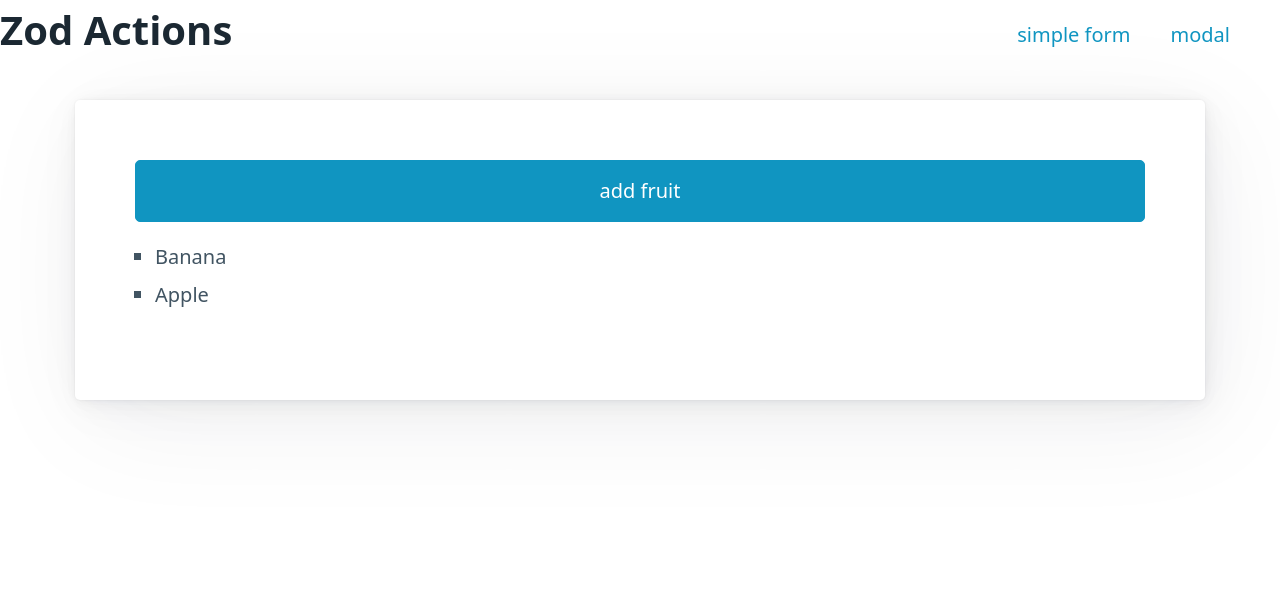
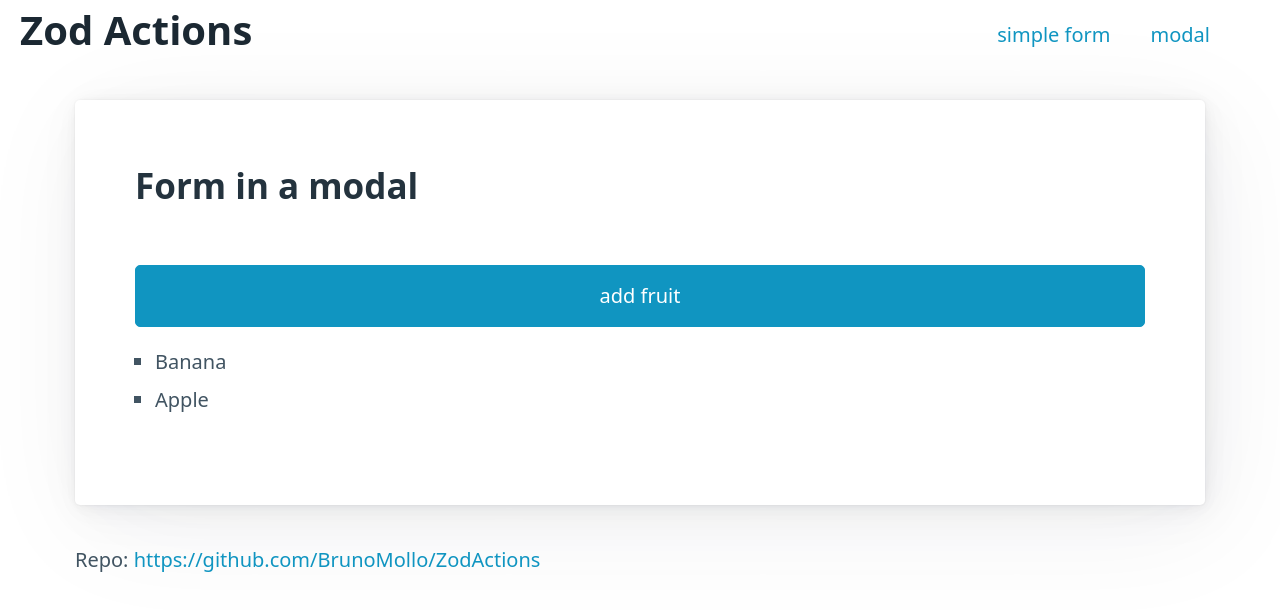
Before and after one commit to BrunoMollo/ZodActions, a SvelteKit app: page /modal in a window 1280 px wide. Shown: the top 610 px of the page. Built offline with nearby package versions, Linux system fonts and the light colour scheme.

Commit message:
small estetic fixes

```diff
--- a/src/routes/+layout.svelte
+++ b/src/routes/+layout.svelte
@@ -12,25 +12,25 @@
 <main>
 	<slot />
 </main>
+<footer class="container">
+	Repo: <a href="https://github.com/BrunoMollo/ZodActions">
+		https://github.com/BrunoMollo/ZodActions</a
+	>
+</footer>
 
 <style>
 	nav {
+		padding-left: 1rem;
 		height: 3rem;
 		display: flex;
 		flex-direction: row;
 		justify-items: center;
 	}
 	.links {
+		margin: 1rem;
 		display: flex;
 		flex-direction: row;
 		gap: 2rem;
-		justify-items: end;
-		align-items: end;
-		padding-bottom: 1rem;
 		padding-right: 2.5rem;
 	}
-
-	.links a {
-		height: 2rem;
-	}
 </style>
--- a/src/routes/modal/+page.svelte
+++ b/src/routes/modal/+page.svelte
@@ -13,6 +13,7 @@
 </script>
 
 <article class="container">
+	<h2>Form in a modal</h2>
 	<dialog bind:this={dialog}>
 		<article>
 			<h3>New Fruit</h3>
@@ -32,7 +33,7 @@
 				use:cleanErrorOnInput
 				on:submitDone={() => dialog.close()}
 			>
-				<input type="text" name="name" placeholder="Fruit name" />
+				<input type="text" name="name" placeholder="Fruit name" required />
 				<button type="submit" aria-busy={$state.loading}>Add</button>
 			</form>
 			<button on:click={() => dialog.close()} class="secondary">Close</button>
--- a/src/routes/simple-form/+page.svelte
+++ b/src/routes/simple-form/+page.svelte
@@ -11,7 +11,7 @@
 </script>
 
 <article class="container">
-	<h2>Form example</h2>
+	<h2>Simple form</h2>
 	{#if $state.done}
 		<article>Form succesfully sent ✔️</article>
 	{/if}
```
